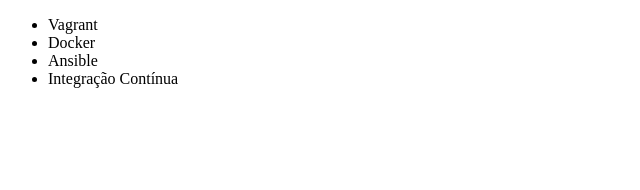
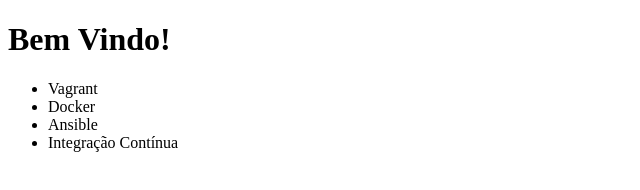
Before and after one commit to BrunoS0905/Alura-Test-Git, a plain HTML site: page index.html in a window 1280 px wide. Shown: the whole page, without its empty margins (0-640 px from the left). Drawn offline with Linux system fonts and the light colour scheme.

Commit message:
inserindo tag h1 bem vindo

```diff
--- a/index.html
+++ b/index.html
@@ -5,6 +5,7 @@
     <title>Cursos da Alura</title>
 </head>
 <body>
+    <h1>Bem Vindo!</h1>
     <ul>
         <li>Vagrant</li>
         <li>Docker</li>
```
